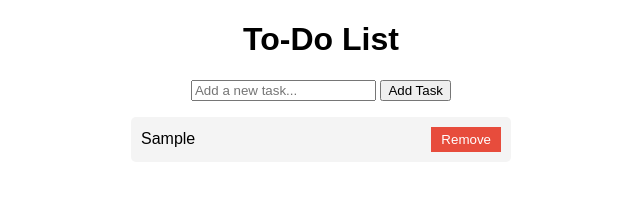
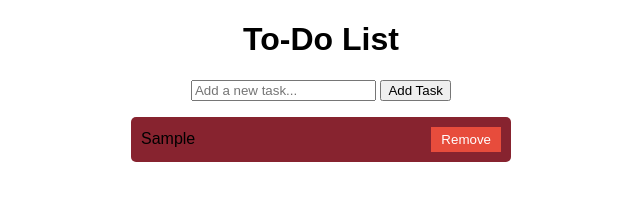
Before and after one commit to abyalewt/Code-Alpha-TO-DO-LIST-Abyalew, a plain HTML site: page index.html in a window 1280 px wide. Both pictures are taken after typing "Sample" into the empty fields and a click on the button "Add Task". Shown: the whole page, without its empty margins (319-959 px from the left). Drawn offline with Linux system fonts and the light colour scheme.

Commit message:
Update style.css

```diff
--- a/style.css
+++ b/style.css
@@ -17,7 +17,7 @@ ul {
 li {
     margin: 10px;
     padding: 10px;
-    background-color: #f4f4f4;
+    background-color: #87232f;
     border-radius: 5px;
     display: flex;
     justify-content: space-between;
```
